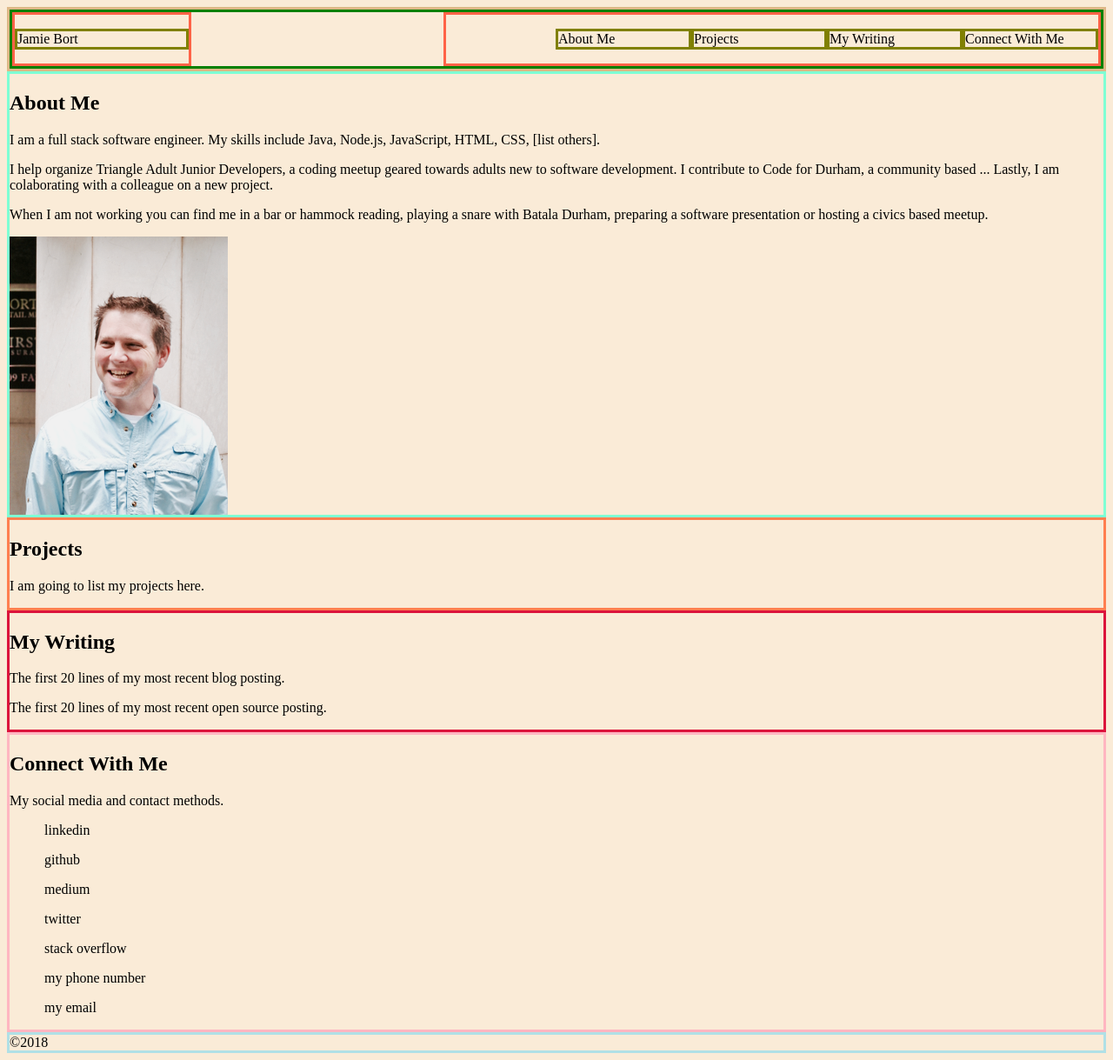
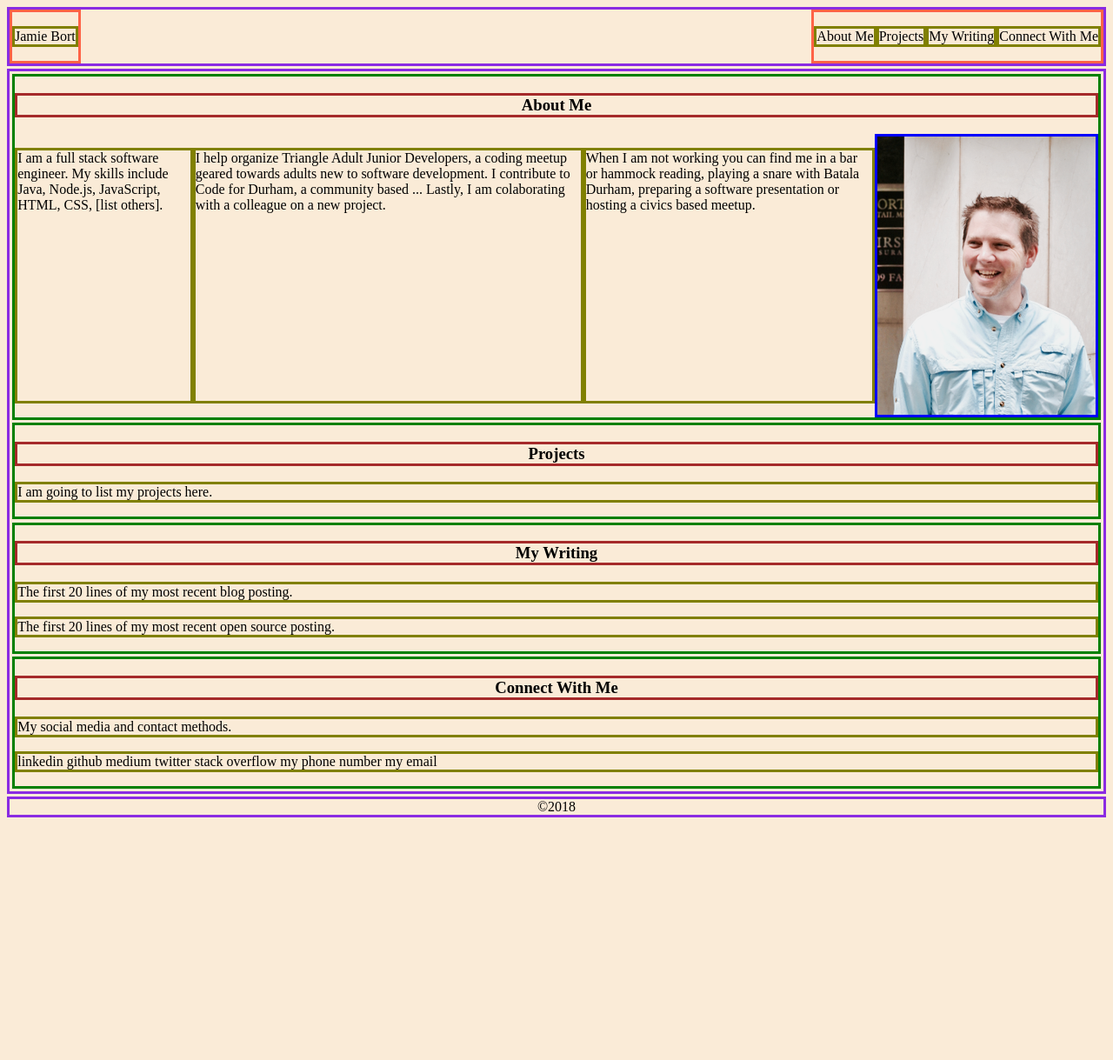
Before and after one commit to JamieBort/Portfolio-Website, a PHP site: page / in a window 1280 px wide. Shown: the whole page at 87% size. After the commit the page ends 940 px from the top, so only its background shows below. Run offline with PHP 8.4, Linux system fonts and the light colour scheme.

Commit message:
Modified CSS file using flexbox.

```diff
--- a/index.html
+++ b/index.html
@@ -9,10 +9,10 @@
 <body>
     <header>
         <section id="section_one">
-            <div id = "name">
+            <div>
                 <p>Jamie Bort</p>
             </div>
-            <div id = "links">
+            <div id="links">
                 <p>About Me</p>
                 <p>Projects</p>
                 <p>My Writing</p>
@@ -20,17 +20,24 @@
             </div>
         </section>
     </header>
-    <div>
+    <section id="body_section">
         <section id="section_two">
             <h1>About Me</h1>
-            <p>I am a full stack software engineer. My skills include Java, Node.js, JavaScript, HTML, CSS, [list
-                others].</p>
-            <p>I help organize Triangle Adult Junior Developers, a coding meetup geared towards adults new to software
-                development. I contribute to Code for Durham, a community based ... Lastly, I am colaborating with a
-                colleague on a new project.</p>
-            <p>When I am not working you can find me in a bar or hammock reading, playing a snare with Batala Durham,
-                preparing a software presentation or hosting a civics based meetup.</p>
-                <img src="DSC_0018_small.png" alt="A Picture of me.">
+            <div>
+                <p>I am a full stack software engineer. My skills include Java, Node.js, JavaScript, HTML, CSS, [list
+                    others].</p>
+                <p>I help organize Triangle Adult Junior Developers, a coding meetup geared towards adults new to
+                    software
+                    development. I contribute to Code for Durham, a community based ... Lastly, I am colaborating with
+                    a
+                    colleague on a new project.</p>
+                <p>When I am not working you can find me in a bar or hammock reading, playing a snare with Batala
+                    Durham,
+                    preparing a software presentation or hosting a civics based meetup.</p>
+            <!-- </div> -->
+            <!-- <div> -->
+            <img src="DSC_0018_small.png" alt="A Picture of me.">
+            </div>
         </section>
         <section id="section_three">
             <h1>Projects</h1>
@@ -44,15 +51,23 @@
         <section id="section_five">
             <h1>Connect With Me</h1>
             <p>My social media and contact methods.</p>
-            <ul>linkedin</ul>
+            <!-- <ul>linkedin</ul>
             <ul>github</ul>
             <ul>medium</ul>
             <ul>twitter</ul>
             <ul>stack overflow</ul>
             <ul>my phone number</ul>
-            <ul>my email</ul>
+            <ul>my email</ul> -->
+
+            <p>linkedin
+                    github
+                    medium
+                    twitter
+                    stack overflow
+                    my phone number
+                    my email</p>
         </section>
-    </div>
+    </section>
     <footer>
         <span id="copyright"></span>
     </footer>
--- a/style.css
+++ b/style.css
@@ -1,57 +1,43 @@
 body {
-    background-color: antiquewhite;
-}
-header {
-    border: .2em solid burlywood;
+    background-color: antiquewhite
 }
 
-#section_one {
-    border: .2em solid green;
-
+header, #body_section, footer {
+    border: .2em solid blueviolet;
+    margin: .2em 0;
 }
 
-#section_two {
-    border: .2em solid aquamarine;
+#section_two, #section_three, #section_four, #section_five {
+    border: .2em solid green;
+    margin: .2em;
 }
 
-#section_three {
-    border: .2em solid coral;
-
+h1 {
+    border: .2em solid brown;
+    text-align: center;
 }
 
-#section_four {
-    border: .2em solid crimson;
+p {
+    border: .2em solid olive;
 }
 
-#section_five {
-    border: .2em solid lightpink;
-}
-footer {
-    border: .2em solid powderblue;
+img {
+    border: .2em solid blue;
 }
 
-/* Playing with the header layout using block and inline */
-/* #section_one {
-    border: .2em solid green;
+ul {
+    border: .2em solid violet
 }
 
-section div p {
-    display: inline;
+
+footer {
+    text-align: center;
 }
-
-#section_one div {
-    display: inline;
-    border: .2em solid tomato;
-}
-
-#links {
-    float: right;
-} */
 
 /* Playing with the header layout using flexbox */
 #section_one {
     display: flex;
-    border: .2em solid green;
+    /* border: .2em solid green; */
     justify-content: space-between;
 }
 
@@ -59,21 +45,26 @@ section div p {
     border: .2em solid tomato;
 }
 
-#name {
-    width: 200px;
-}
-
 #links {
-    width: 750px;
+    /* width: 750px; */
     display: flex;
     justify-content: flex-end;
     /* justify-content: space-between; */
 }
 
-#links p {
-    width: 150px;
+/* Playing with the second section layout using flexbox */
+#body_section {
+    /* border: .2em solid orangered; */
 }
 
-#section_one div p {
-    border: .2em solid olive;
+#body_section section {
+    /* border: .2em solid orchid; */
 }
+
+#section_two div {
+    display: flex;
+}
+
+#section_two img {
+    max-height: 320px; /* Without this the picture distorts when the wondow width is diminished. */
+}
```
